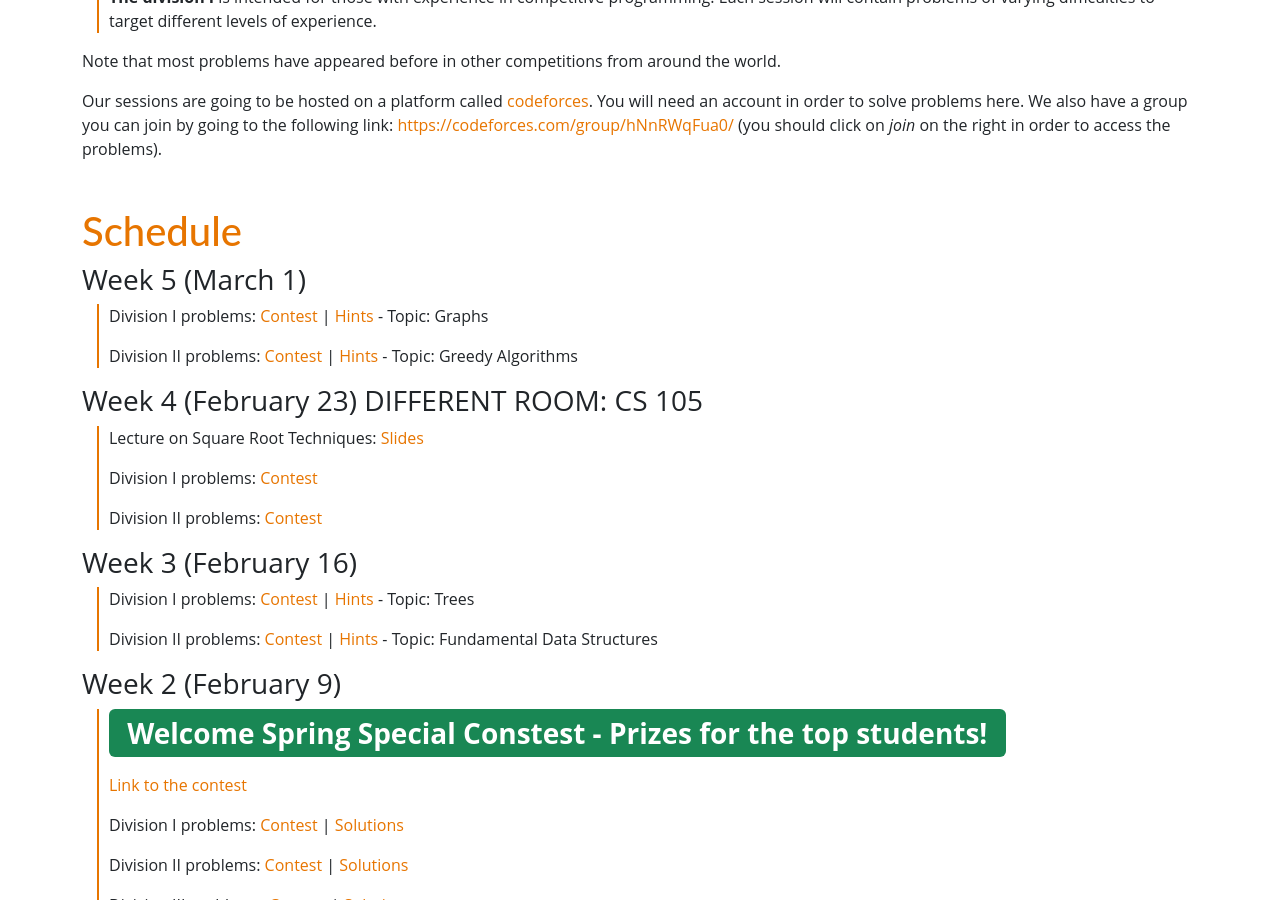
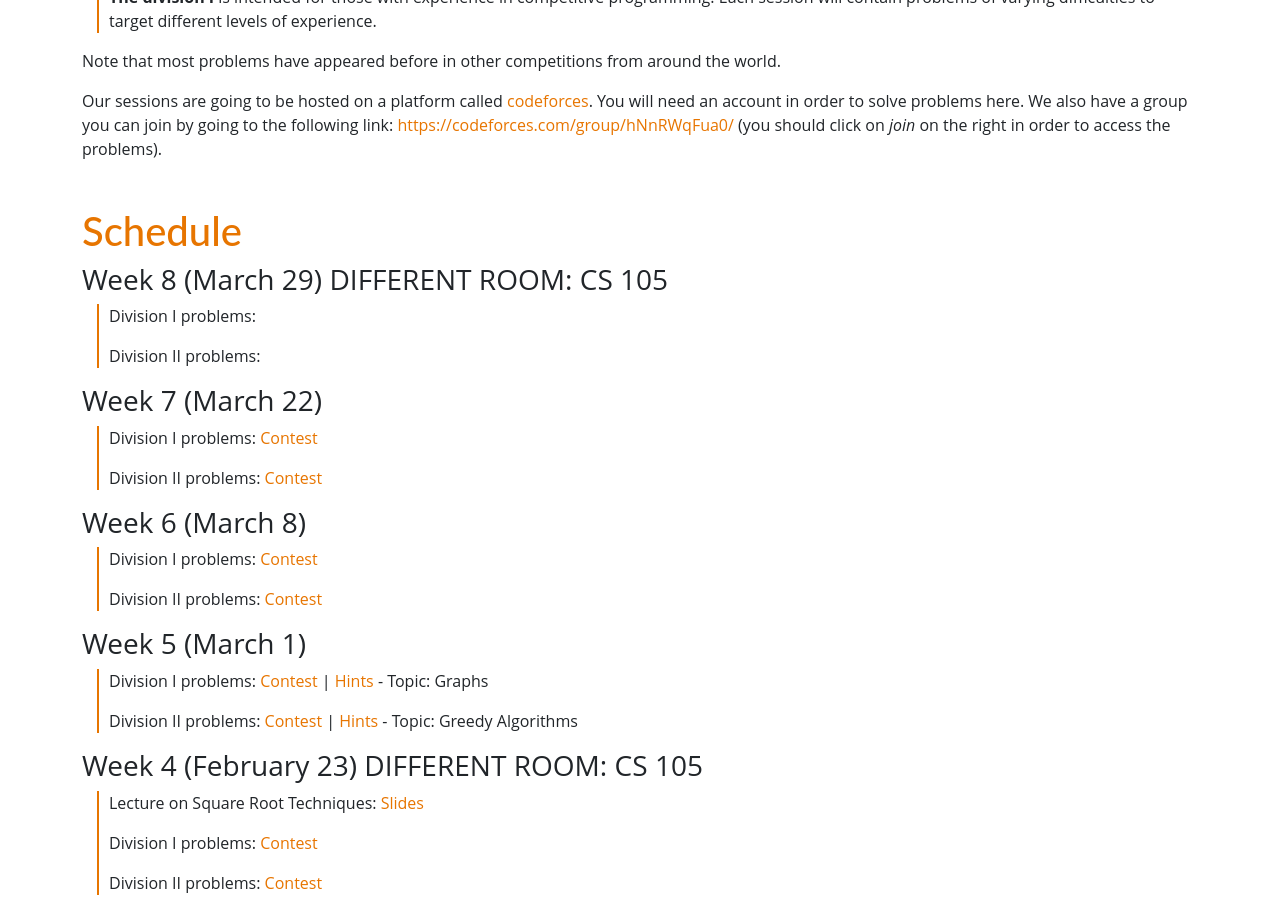
Before and after one commit to Princeton-Competitive-Programming/princeton-competitive-programming, a Jekyll site: the page built from spring24.md, in a window 1280 px wide and 900 px high, scrolled down 825 px. Built offline with Jekyll 4.4.1, drawn with Linux system fonts in a browser that asks for light colours; nearby versions of some CDN libraries.

Commit message:
Update week 8

```diff
--- a/spring24.md
+++ b/spring24.md
@@ -60,6 +60,21 @@ problems).
 
 ## Schedule
 
+### Week 8 (March 29) DIFFERENT ROOM: CS 105
+ * Division I problems:
+
+ * Division II problems:
+
+### Week 7 (March 22)
+ * Division I problems: [Contest](https://codeforces.com/group/hNnRWqFua0/contest/512760)
+
+ * Division II problems: [Contest](https://codeforces.com/group/hNnRWqFua0/contest/512984)
+
+### Week 6 (March 8)
+ * Division I problems: [Contest](https://codeforces.com/group/hNnRWqFua0/contest/509398)
+
+ * Division II problems: [Contest](https://codeforces.com/group/hNnRWqFua0/contest/509399)
+
 ### Week 5 (March 1)
  * Division I problems: [Contest](https://codeforces.com/group/hNnRWqFua0/contest/507615) \| [Hints]({{ site.baseurl }}/adv_graphs_s24) - Topic: Graphs
 
```
